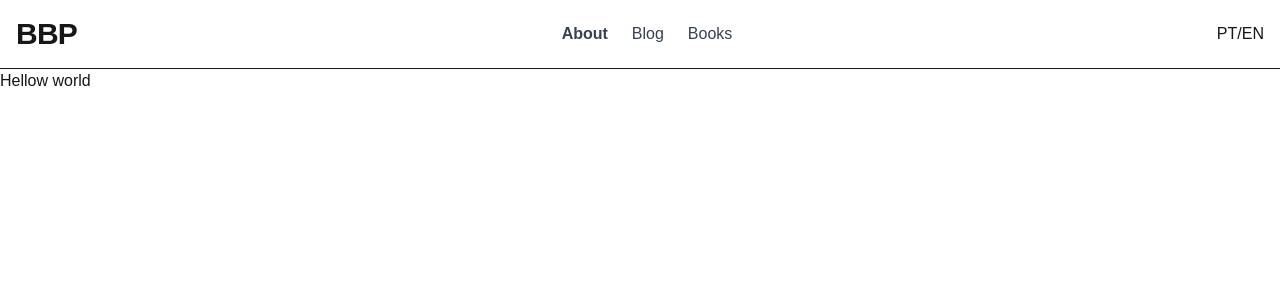
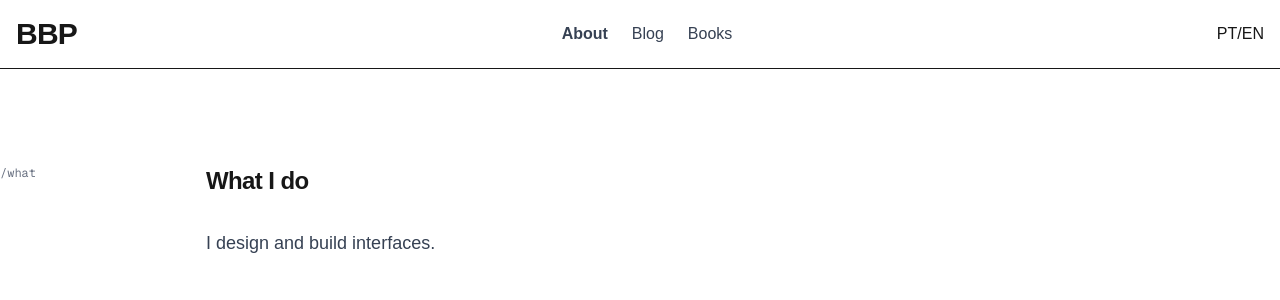
Before and after one commit to bernbecht/bbp-portfolio, a Next.js app: page / in a window 1280 px wide. Shown: the top 300 px of the page. Built offline with nearby package versions, Linux system fonts and the light colour scheme.

Commit message:
✨ adds Section to page

```diff
--- a/app/page.tsx
+++ b/app/page.tsx
@@ -1,4 +1,3 @@
-
 // export default function Home() {
 //   return (
 //     <div className="flex min-h-screen items-center justify-center bg-zinc-50 font-sans dark:bg-black">
@@ -63,11 +62,14 @@
 //   );
 // }
 
+import { Section } from "@/components/Section";
 
 export default function Home() {
   return (
-    <div>
-      Hellow world
-    </div>
-  )
+    <>
+    <Section id="what" label="/what" title="What I do">
+      <p className="text-lg text-gray-700">I design and build interfaces.</p>
+    </Section>
+    </>
+  );
 }
```
